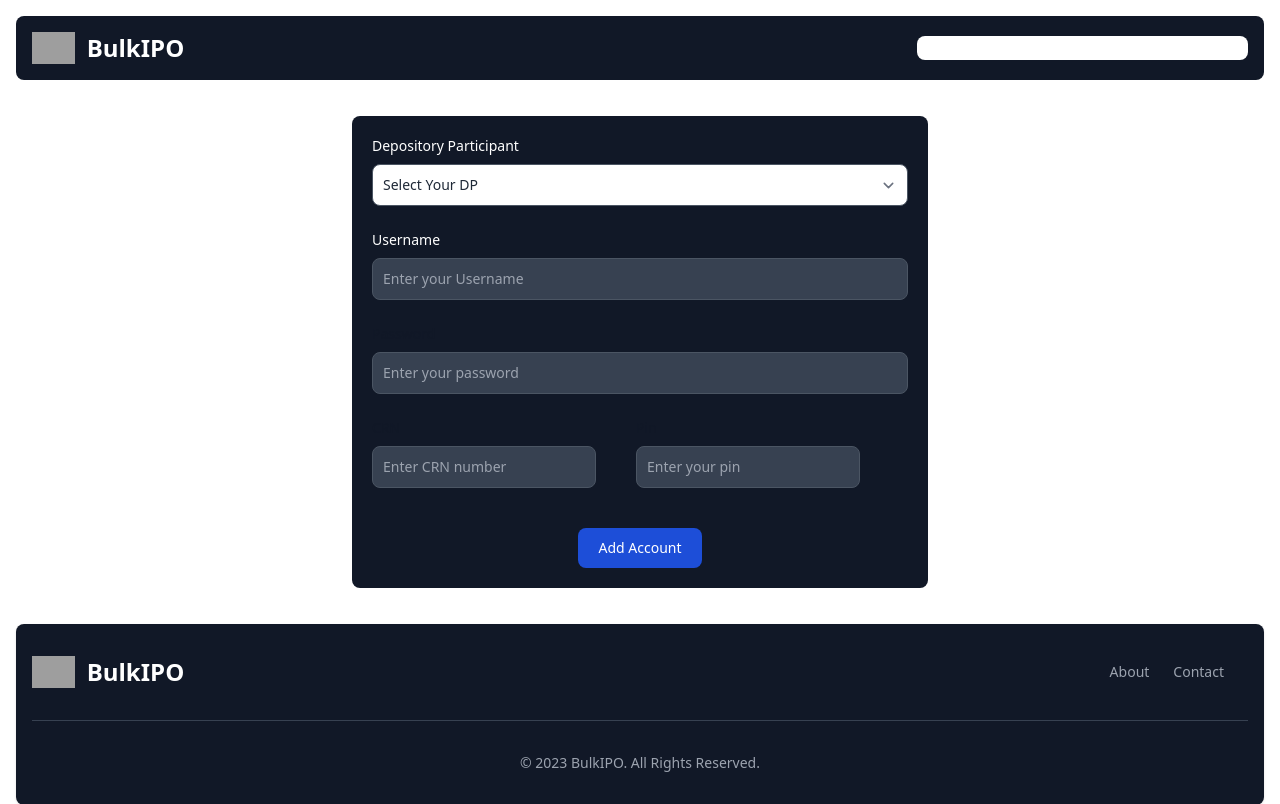
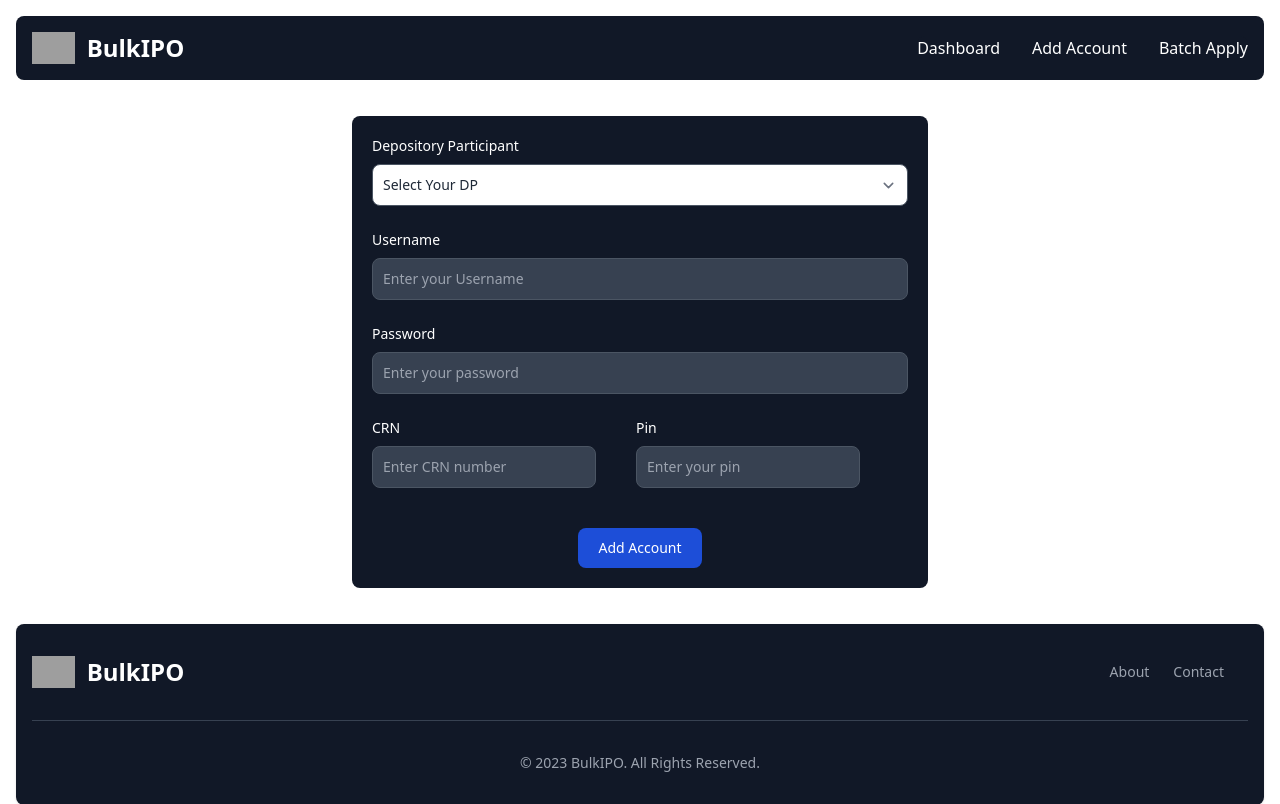
Before and after one commit to adars124/BulkIPO, a Django app: template api/templates/api/add.html in a window 1280 px wide. Shown: the top 804 px of the page. Run offline with Django 4.2, Linux system fonts and the light colour scheme; the template is opened without the code that fills it: most values are stand-ins (such as "Sample title", 1, 10 or a date in 2020); style sheets or scripts are compiled from the project's sources; some libraries are stand-ins or nearby versions; grey boxes are pictures that could not be loaded.

Commit message:
some changes in base and add_account

```diff
--- a/api/templates/api/add.html
+++ b/api/templates/api/add.html
@@ -26,7 +26,7 @@
             placeholder="Enter your Username" required>
     </div>
     <div class="mb-6">
-        <label for="password" class="block mb-2 text-sm font-medium text-gray-900 dark:text-white">Password</label>
+        <label for="password" class="block mb-2 text-sm font-medium text-white">Password</label>
         <input type="password" id="password" name="password"
             class="border text-sm rounded-lg  block w-full p-2.5 bg-gray-700 border-gray-600 placeholder-gray-400 text-gray-800 focus:ring-blue-500 focus:border-blue-500"
             placeholder="Enter your password" required>
@@ -34,13 +34,13 @@
 
     <div class="mb-10 flex gap-10">
         <div>
-            <label for="crn" class="block mb-2 text-sm font-medium text-gray-900 dark:text-white">CRN</label>
+            <label for="crn" class="block mb-2 text-sm font-medium text-white">CRN</label>
             <input type="text" id="crn" name="crn"
                 class="border text-sm rounded-lg  block w-full p-2.5 bg-gray-700 border-gray-600 placeholder-gray-400 text-gray-800 focus:ring-blue-500 focus:border-blue-500"
                 placeholder="Enter CRN number" required>
         </div>
         <div>
-            <label for="pin" class="block mb-2 text-sm font-medium text-gray-900 dark:text-white">Pin</label>
+            <label for="pin" class="block mb-2 text-sm font-medium text-white">Pin</label>
             <input type="password" id="pin" name="pin"
                 class="border text-sm rounded-lg block w-full p-2.5 bg-gray-700 border-gray-600 placeholder-gray-400 text-gray-800 focus:ring-blue-500 focus:border-blue-500"
                 placeholder="Enter your pin" required>
--- a/api/templates/api/base.html
+++ b/api/templates/api/base.html
@@ -36,7 +36,7 @@
                 <div class="hidden w-full md:block md:w-auto" id="navbar-default">
 
                     <ul
-                        class="font-medium flex flex-col p-4 md:p-0 mt-4 border border-gray-100 rounded-lg bg-gray-50 md:flex-row md:space-x-8 md:mt-0 md:border-0 md:bg-white dark:bg-gray-800 md:dark:bg-gray-900 dark:border-gray-700">
+                        class="font-medium flex flex-col p-4 md:p-0 mt-4 border rounded-lg md:flex-row md:space-x-8 md:mt-0 md:border-0 bg-gray-800 md:bg-gray-900 border-gray-700">
                         <li>
                             <a href="/"
                                 class="block py-2 pl-3 pr-4 text-white hover:text-gray-800 md:text-white rounded hover:bg-gray-100 md:hover:bg-transparent md:border-0 md:hover:text-blue-700 md:p-0"
--- a/api/templates/api/batch_apply.html
+++ b/api/templates/api/batch_apply.html
@@ -8,7 +8,7 @@
                     <span class="text-red-500" data-ty="input">{{ message }}</span>
                 {% else %}
                     <span data-ty="progress"></span>
-                    <span data-ty="input">{{ message }}</span>
+                    <span data-ty="input">{{ message.message }}</span>
                 {% endif %}
             {% endfor %}
         {% else %}
```
